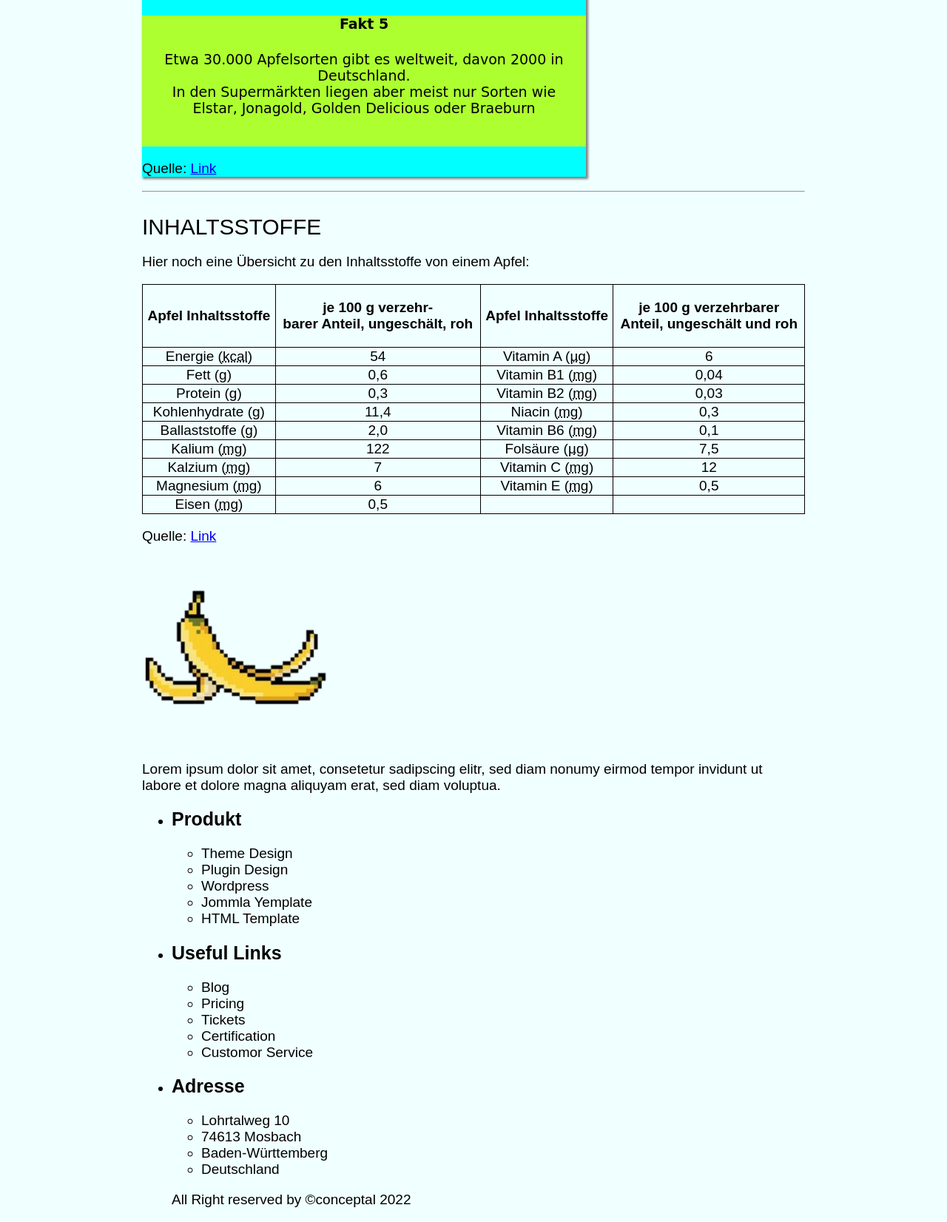
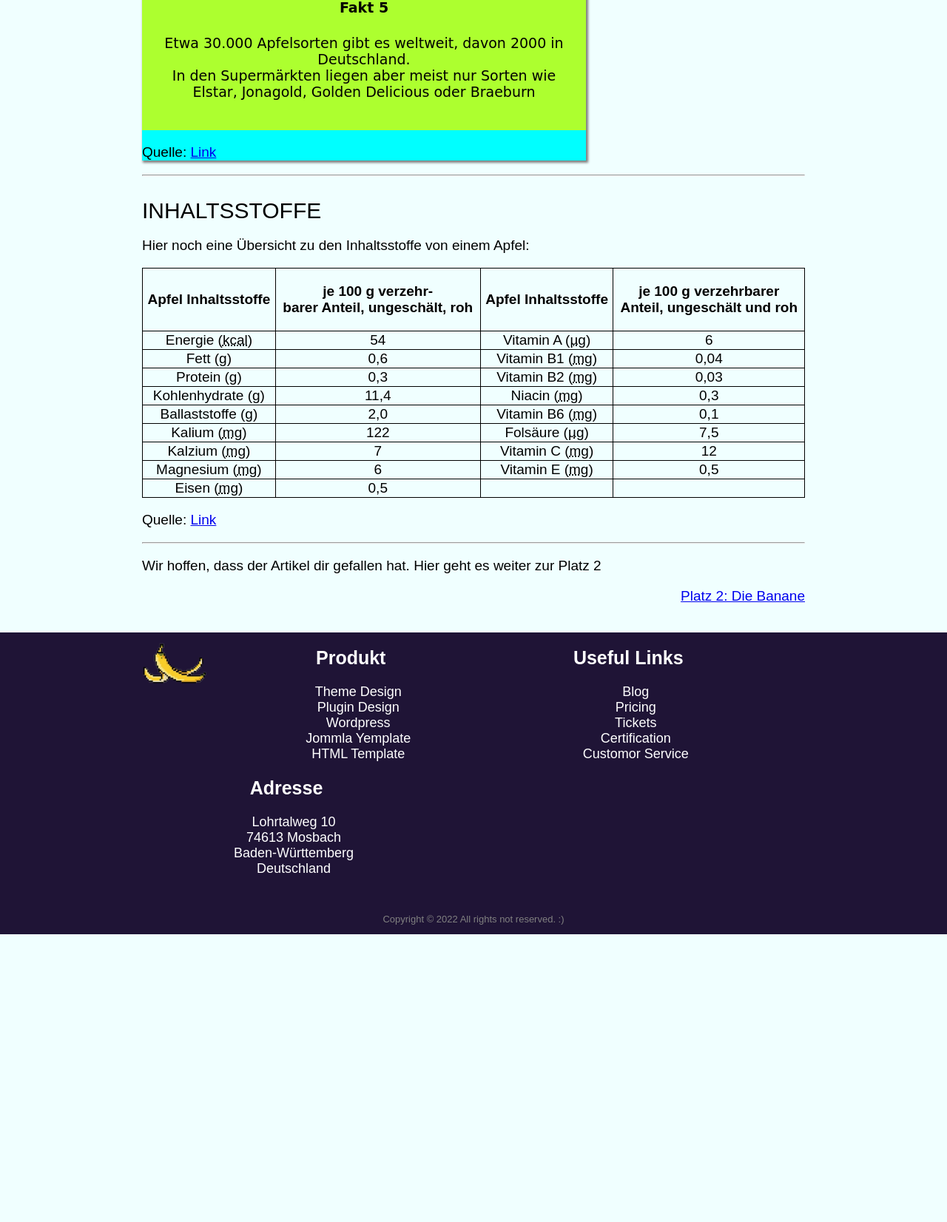
Before and after one commit to walterderhalter/school_html, a PHP site: page /Apfel.php in a window 1280 px wide. Shown: the part 2849-4501 px from the top of the page at 74% size. After the commit the page ends 4112 px from the top, so only its background shows below. Run offline with PHP 8.4, Linux system fonts and the light colour scheme.

Commit message:
Footer und Bananen-Seite

```diff
--- a/Apfel.php
+++ b/Apfel.php
@@ -27,19 +27,18 @@ Hier hast du mal eine kleine Liste, welche Sorten von Äpfel die belietesten sin
 <td><img src="https://quiz-media.stroeermediabrands.de/fd/30/8e/12c08415ec55d79b187a61df59_YyAzMDAweDE2ODgrMCszMzQCcmUgNDgwIDI3MANmMDEwMWNkYjcxNQ==.jpg" alt="vergifterter Apfel" width="330" height="240"/></td>
 </tr>
 <tr>
-<td> Elstar ist eine der beliebtesten Apfelsorten im Norden. <br>
-    Sein saftiges, weiß-gelbliches Fruchtfleisch hat <br>
+<td> Elstar ist eine der beliebtesten Apfelsorten im <br>
+    Norden.
+    Sein saftiges, weiß-gelbliches Fruchtfleisch <br>
+    hat
     einen intensiven, fein säuerlichen Geschmack. <br>
     Bei guter Lagerung schmeckt er bis in den Mai.<br></td>
 <td> Die meist recht großen Früchte des Jonagold sind <br>
     sonnenseitig leuchtend rot und glänzend. <br>
     Sie schmecken süß bis fein säuerlich.<br>
      Er gehört zu den häufigsten Sorten im Norden. </td>
-<td>Ein waschechter Altländer ist der Gloster, <br>
-    der 1951 in Jork im Alten Land gezüchtet wurde. <br>
-    Charakteristisch sind die dunkelrote Schale <br>
-    und die Glockenform. <br>
-    Sein fein säuerliches Aroma schmeckt am besten pur.<br></td>
+<td>Der giftige Apfel von Schneewittchen ist nicht <br>
+     zu empfehlen </td>
 </tr>
 </tbody>
 </table> <hr>
@@ -131,7 +130,7 @@ Hier geht es zum Video:
     </p>
 
 <table class="table">
-    <thead>
+<thead>
     <tr>
     <th> Apfel Inhaltsstoffe</th>
     <th> <p>je 100 <abbr lang="de" title="Gramm">g</abbr> verzehr-<br>barer Anteil, ungeschält, roh</p></th>
@@ -195,11 +194,21 @@ Hier geht es zum Video:
     <td> </td>
    </tr>
   </tbody>
+
  </table>
  <p>Quelle: <a href="https://www.gesundheit.gv.at/leben/ernaehrung/saisonkalender/alle/apfel.html"
     target="_self"> Link</a></p>
+    <hr>
 
-</div>
+
+    <p>
+        Wir hoffen, dass der Artikel dir gefallen hat. Hier geht es weiter zur Platz 2
+    </p>
+    <div class="Rechtsbündig">
+            <a href="Banane.php"
+            target="_self"> Platz 2: Die Banane</a>
+    </div>
+
 </main>
 
 <?php include('footer.php'); ?>
--- a/apple.css
+++ b/apple.css
@@ -39,7 +39,6 @@ color: black
 
 .fact
 {
-
 	text-align: center;
 	font-family: cursive;
 	background-color: greenyellow;
@@ -49,8 +48,13 @@ color: black
 	border-collapse: collapse;
 	border: 1px solid black;
 	text-align: center;
+	margin-left: auto;
+	margin-right: auto;
 }
 
 .table{
+
+
 	width: 100%;
+
 }
--- /dev/null
+++ b/bananana.css
@@ -0,0 +1,43 @@
+#Banana h2{
+	text-align: left;
+	font-size: 30px;
+	font-weight: 200;
+	margin-bottom: 10px;
+	text-transform: uppercase;
+}
+
+#Banana h3{
+	text-align: left;
+	font-size: 30px;
+	font-weight: 200;
+	margin-bottom: 10px;
+	text-transform: uppercase;
+}
+.Test {
+    float:right;
+    position: relative;
+    width:0px;
+    top: 0px;
+    bottom: 0px;
+
+  }
+
+
+
+#Banana img{
+
+    padding-bottom: 20px;
+    margin-left: 100px;
+  }
+
+.Linksbündig{
+    display:block;
+    text-align:left;
+    float:left;
+}
+
+.Rechtsbündig{
+    display:block;
+    text-align:right
+
+}
--- a/footer.php
+++ b/footer.php
@@ -18,38 +18,28 @@
 <footer class ="footer">
   <div class="footer-left">
     <img src="favicon.ico" alt="Icon">
-    <p>
-    Lorem ipsum dolor sit amet, consetetur sadipscing elitr, sed diam nonumy eirmod tempor invidunt ut labore et dolore magna aliquyam erat, sed diam voluptua.
-    </p>
-    <div class="Logo">
-      <a herf=""> <i class="fa fa-facebook"></i></a>
-      <a herf=""> <i class="fa fa-twitter"></i></a>
-      <a herf=""> <i class="fa fa-dribble"></i></a>
-      <a herf=""> <i class="fa fa-youtube"></i></a>
-      <a herf=""> <i class="fa fa-tumblr"></i></a>
-</div>
 </div>
 <ul class="footer-right">
 <li>
   <h2> Produkt </h2>
 
   <ul class="box">
-    <li><a herf="#">Theme Design </a></li>
-    <li><a herf="#">Plugin Design </a></li>
-    <li><a herf="#">Wordpress </a></li>
-    <li><a herf="#">Jommla Yemplate</a></li>
-    <li><a herf="#">HTML Template </a></li>
+    <li> <a href="#">Theme Design </a> </li>
+    <li> <a href="#">Plugin Design </a></li>
+    <li> <a href="#">Wordpress </a></li>
+    <li> <a href="#">Jommla Yemplate</a></li>
+    <li> <a href="#"> HTML Template </a> </li>
   </ul>
 </li>
 <li>
   <h2> Useful Links</h2>
 
 <ul class="box">
-  <li><a herf="#">Blog </a></li>
-  <li><a herf="#">Pricing </a></li>
-  <li><a herf="#">Tickets </a></li>
-  <li><a herf="#">Certification</a></li>
-  <li><a herf="#">Customor Service </a></li>
+  <li><a href="">Blog </a> </li>
+  <li><a href="#">Pricing </a></li>
+  <li><a href="#">Tickets </a></li>
+  <li><a href="#">Certification</a></li>
+  <li><a href="#">Customor Service </a></li>
 </ul>
 </li>
 
@@ -57,15 +47,16 @@
   <h2> Adresse </h2>
 
 <ul class="box">
-  <li><a herf="#">Lohrtalweg 10</a></li>
-  <li><a herf="#">74613 Mosbach </a></li>
-  <li><a herf="#">Baden-Württemberg </a></li>
-  <li><a herf="#">Deutschland</a></li>
+  <li><a href="#">Lohrtalweg 10</a></li>
+  <li><a href="#">74613 Mosbach </a></li>
+  <li><a href="#">Baden-Württemberg </a></li>
+  <li><a href="#">Deutschland</a></li>
 </ul>
 </li>
 
+
 <div class="footer-buttom">
-<p>All Right reserved by &copy;conceptal 2022 </p>
+<p>Copyright &copy; 2022  All rights not reserved. :)</p>
 
 
 </footer>
--- /dev/null
+++ b/fotta.css
@@ -0,0 +1,56 @@
+
+
+.footer{
+    box-shadow: 0 50vh 0 50vh rgb(31, 20, 54);;
+    background-color: rgb(31, 20, 54);
+    color: white;
+
+}
+
+.footer-left{
+    margin-right: 1.25em;
+    margin-bottom: 2em;
+
+}
+.footer img{
+    width: 10%;
+    padding-left: 0px;
+    float: left;
+
+}
+
+#footer h2{
+    font-weight: 400;
+    font-size: 17px;
+
+}
+.footer ul{
+    margin:0;
+    padding:0;
+    font-size:18px;
+    width:100%;
+
+}
+.footer ul li{
+    text-align: center;
+    display:inline-table;
+    vertical-align:top;
+    width: 330px;
+    margin-left: 20px;
+
+}
+
+
+.footer p{
+    text-align: center;
+    margin-top: 50px;
+    font-size: small;
+    color:  grey;
+
+}
+
+.footer a{
+    text-decoration: none;
+    color: white;
+
+}
--- a/header.php
+++ b/header.php
@@ -2,11 +2,12 @@
 <html>
 <header>
    <title>Früchte</title>
-   <link rel="stylesheet" href="footer.css">
+   <link rel="stylesheet" href="fotta.css">
    <link rel="stylesheet" href="style.css">
    <link rel="icon" type="image/x-icon" href="favicon.ico"/>
    <link rel="stylesheet" href="Top10.css">
    <link rel="stylesheet" href="apple.css">
+   <link rel="stylesheet" href="bananana.css">
 
 
 </header>
--- a/style.css
+++ b/style.css
@@ -76,11 +76,6 @@ h3{
   padding-top: 102px;
 }
 
-
-
-
-
-
 .grid-container {
   display: grid;
   padding: 10px;
```
Also changed, not shown: Banane.php (added, +124 -0 lines), footer.css (deleted), 2 other files.
